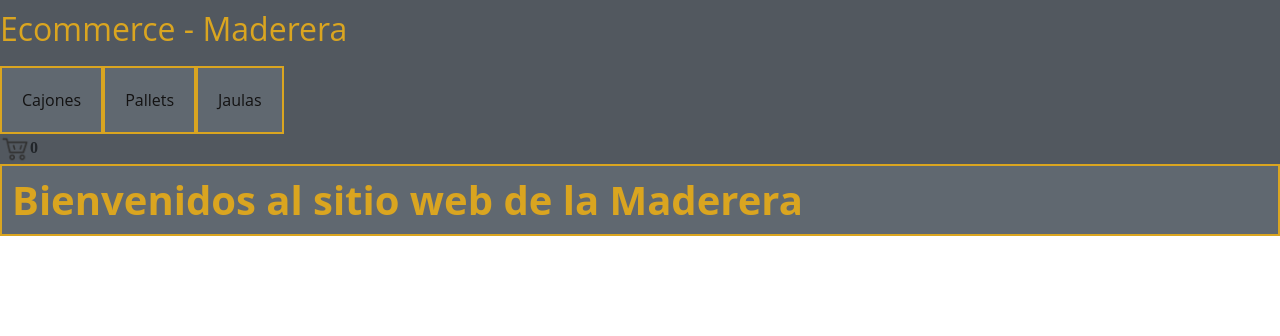
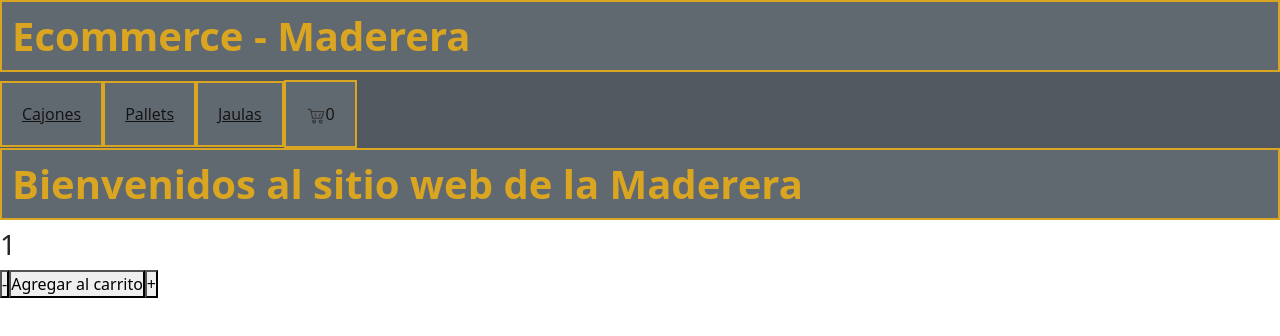
Before and after one commit to ariellalvarez/ReactPreEntrega01, a React (Vite) app: page / in a window 1280 px wide. Shown: the top 336 px of the page. Built offline with nearby package versions, Linux system fonts and the light colour scheme.

Commit message:
PreEntrega02 v1

```diff
--- a/src/App.jsx
+++ b/src/App.jsx
@@ -1,6 +1,6 @@
 import Navbar from "./components/Navbar/Navbar"
 import ItemListContainer from "./components/ItemListContainer/ItemListContainer"
-
+import ItemCount from "./components/ItemCount/ItemCount"
 
 
 function App() {
@@ -8,6 +8,8 @@ function App() {
     <>
     <Navbar />
     <ItemListContainer greeting={'Bienvenidos al sitio web de la Maderera'} />
+    <ItemCount stock={10}/>
+
     </>
 
 
--- a/src/components/CartWidget/CartWidget.jsx
+++ b/src/components/CartWidget/CartWidget.jsx
@@ -1,11 +1,12 @@
 import cart from './assets/cart2.png'
+import classes from '../css/style.module.css'
 
 const CartWidget = () => {
     return (
-        <div>
-            <img width= '30px' src={cart} alt="cart-widget"/>
+        <button className={classes.boton}>
+            <img width= '20px' src={cart} alt="cart-widget"/>
             0
-        </div>
+        </button>
     )
 }
 
--- /dev/null
+++ b/src/components/ItemCount/ItemCount.jsx
@@ -0,0 +1,31 @@
+import{useState} from "react"
+
+const ItemCount =({ initial =1, stock, onAdd}) =>{
+    const [count, setCount] = useState(initial)
+
+    const decrement = () =>{
+        if(count>1){
+            setCount(prev => prev-1)
+
+        }
+    }
+
+    const increment = () =>{
+        if(count<stock){
+            setCount(prev => prev+1)
+        }
+    }
+
+    return(
+        <article>
+            <h3>{count}</h3>
+            <button onClick={decrement}>-</button>
+            <button onClick={()=>onAdd(count)}>Agregar al carrito</button>
+            <button onClick={increment}>+</button>
+
+
+        </article>
+    )
+}
+
+export default ItemCount
--- a/src/components/ItemListContainer/ItemListContainer.jsx
+++ b/src/components/ItemListContainer/ItemListContainer.jsx
@@ -2,9 +2,9 @@ import classes from '../css/style.module.css'
 
 const ItemListContainer = ({ greeting}) => {
     return (
-        <div>
+        <main>
             <h1 className={classes.h1}>{greeting}</h1>
-        </div>
+        </main>
     )
 }
 
--- a/src/components/Navbar/Navbar.jsx
+++ b/src/components/Navbar/Navbar.jsx
@@ -6,17 +6,18 @@ const Navbar = () => {
     console.log(classes)
     return(
         <header className={classes.header}>
+            <h1 className={classes.h1}>Ecommerce - Maderera</h1>
+            <nav>
+                <a className={classes.boton}>Cajones</a>
+                <a className={classes.boton}>Pallets</a>
+                <a className={classes.boton}>Jaulas</a>
+                <CartWidget />
 
-            <nav>
-                <h2 className={classes.h2}>Ecommerce - Maderera</h2>
-                <div>
-                    <button className={classes.boton}>Cajones</button>
-                    <button className={classes.boton}>Pallets</button>
-                    <button className={classes.boton}>Jaulas</button>
-                </div>
 
-                <CartWidget />
+
+
             </nav>
+
         </header>
     )
 }
```
